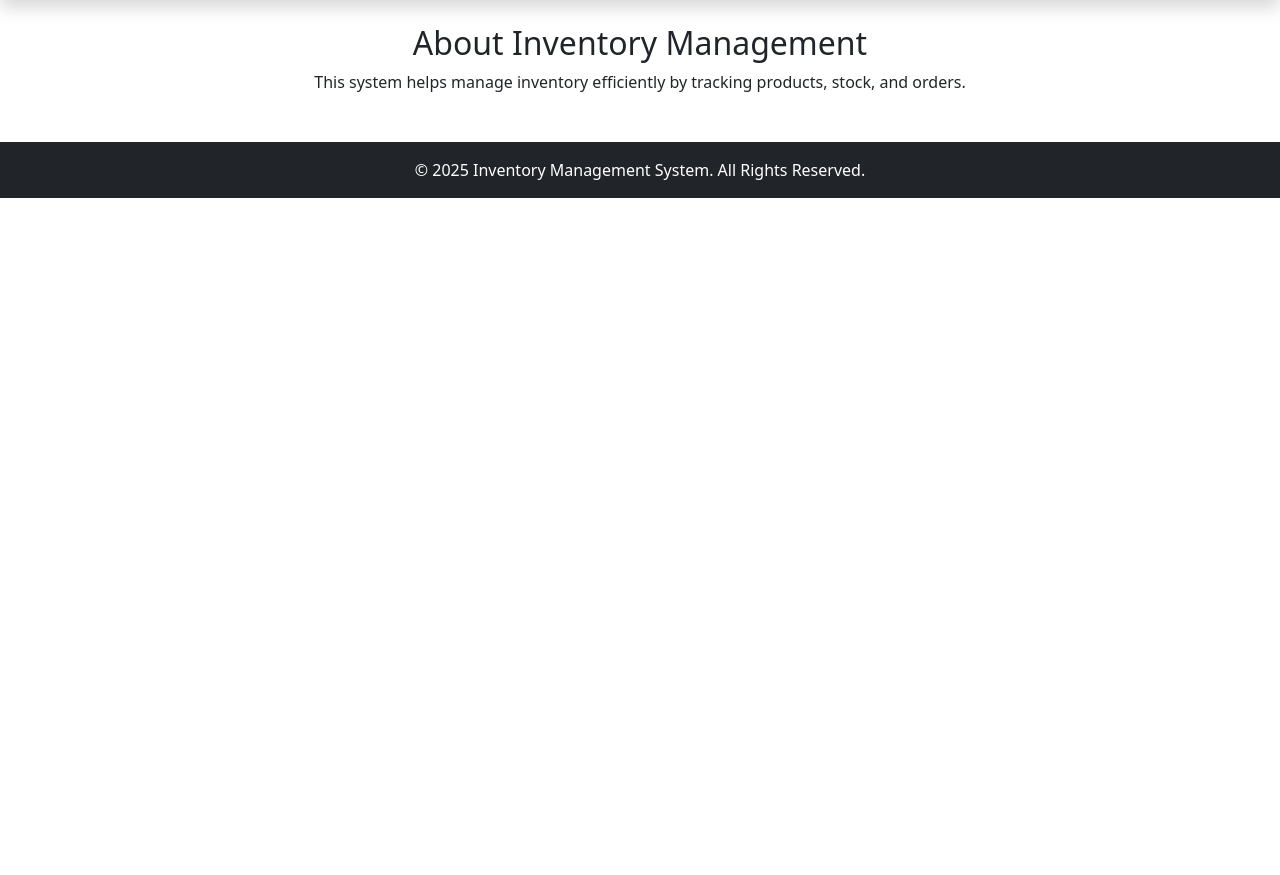
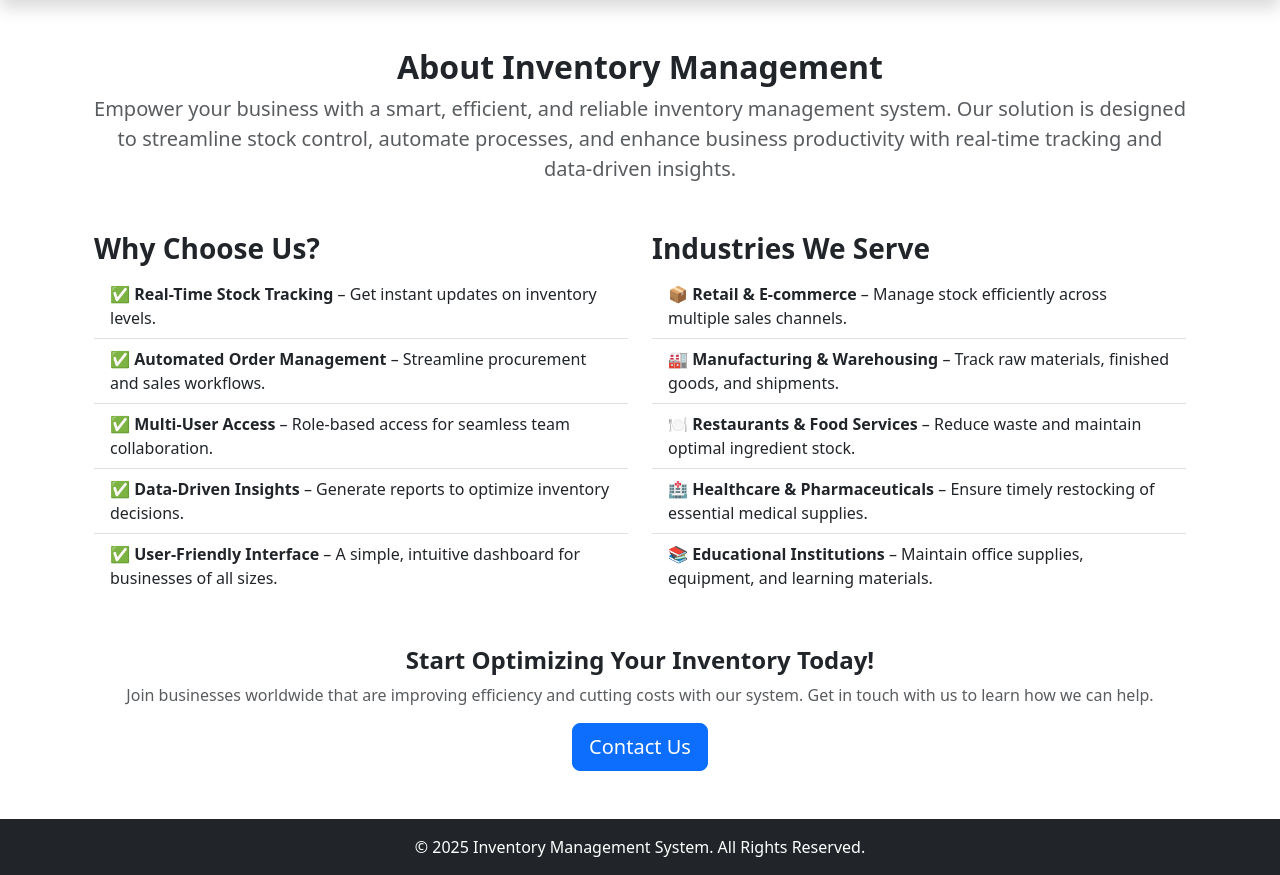
Before and after one commit to Purohit1999/inventory_management, a Django app: page /about/ in a window 1280 px wide. Shown: the part 56-931 px from the top of the page. Before the commit the page ends 254 px from the top, so only its background shows below. Run offline with Django 5.2, Linux system fonts and the light colour scheme.

Commit message:
about.html edited

```diff
--- a/inventory/templates/inventory/about.html
+++ b/inventory/templates/inventory/about.html
@@ -3,8 +3,50 @@
 {% block title %}About Us{% endblock %}
 
 {% block content %}
-<div class="container text-center">
-    <h2>About Inventory Management</h2>
-    <p>This system helps manage inventory efficiently by tracking products, stock, and orders.</p>
+<div class="container mt-5">
+    <div class="text-center">
+        <h2 class="fw-bold">About Inventory Management</h2>
+        <p class="lead text-muted">
+            Empower your business with a smart, efficient, and reliable inventory management system.
+            Our solution is designed to streamline stock control, automate processes, and enhance
+            business productivity with real-time tracking and data-driven insights.
+        </p>
+    </div>
+
+    <!-- ✅ Why Choose Us Section -->
+    <div class="row mt-5">
+        <div class="col-md-6">
+            <h3 class="fw-semibold">Why Choose Us?</h3>
+            <ul class="list-group list-group-flush">
+                <li class="list-group-item">✅ <strong>Real-Time Stock Tracking</strong> – Get instant updates on inventory levels.</li>
+                <li class="list-group-item">✅ <strong>Automated Order Management</strong> – Streamline procurement and sales workflows.</li>
+                <li class="list-group-item">✅ <strong>Multi-User Access</strong> – Role-based access for seamless team collaboration.</li>
+                <li class="list-group-item">✅ <strong>Data-Driven Insights</strong> – Generate reports to optimize inventory decisions.</li>
+                <li class="list-group-item">✅ <strong>User-Friendly Interface</strong> – A simple, intuitive dashboard for businesses of all sizes.</li>
+            </ul>
+        </div>
+
+        <!-- ✅ Industries We Serve Section -->
+        <div class="col-md-6">
+            <h3 class="fw-semibold">Industries We Serve</h3>
+            <ul class="list-group list-group-flush">
+                <li class="list-group-item">📦 <strong>Retail & E-commerce</strong> – Manage stock efficiently across multiple sales channels.</li>
+                <li class="list-group-item">🏭 <strong>Manufacturing & Warehousing</strong> – Track raw materials, finished goods, and shipments.</li>
+                <li class="list-group-item">🍽️ <strong>Restaurants & Food Services</strong> – Reduce waste and maintain optimal ingredient stock.</li>
+                <li class="list-group-item">🏥 <strong>Healthcare & Pharmaceuticals</strong> – Ensure timely restocking of essential medical supplies.</li>
+                <li class="list-group-item">📚 <strong>Educational Institutions</strong> – Maintain office supplies, equipment, and learning materials.</li>
+            </ul>
+        </div>
+    </div>
+
+    <!-- ✅ Call to Action -->
+    <div class="text-center mt-5">
+        <h4 class="fw-bold">Start Optimizing Your Inventory Today!</h4>
+        <p class="text-muted">
+            Join businesses worldwide that are improving efficiency and cutting costs with our system.
+            Get in touch with us to learn how we can help.
+        </p>
+        <a href="{% url 'inventory:contact' %}" class="btn btn-primary btn-lg">Contact Us</a>
+    </div>
 </div>
 {% endblock %}
```
